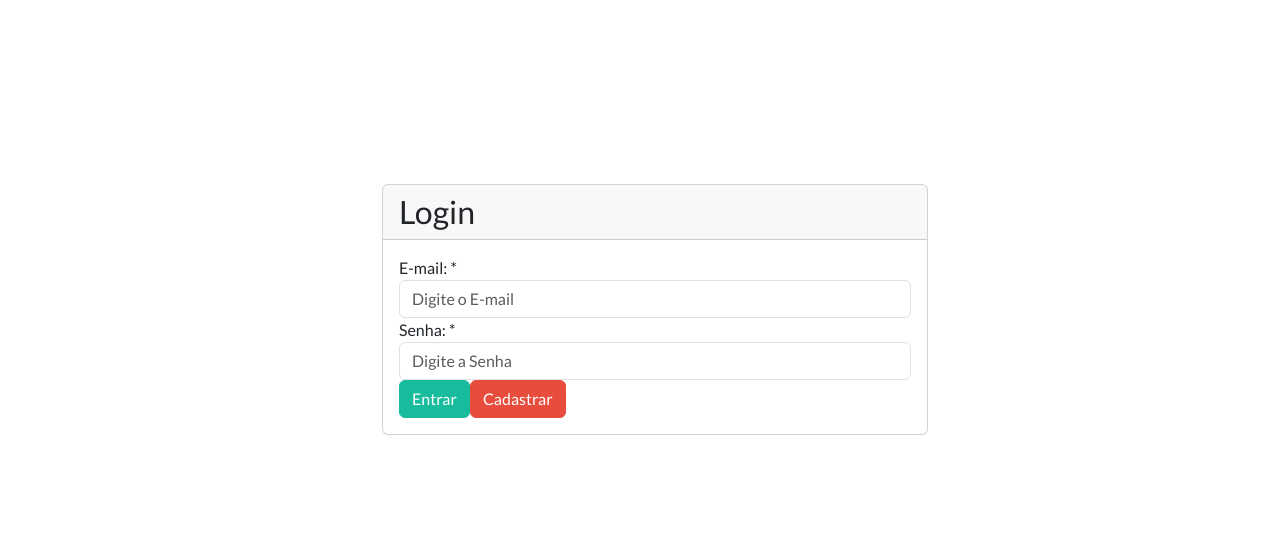
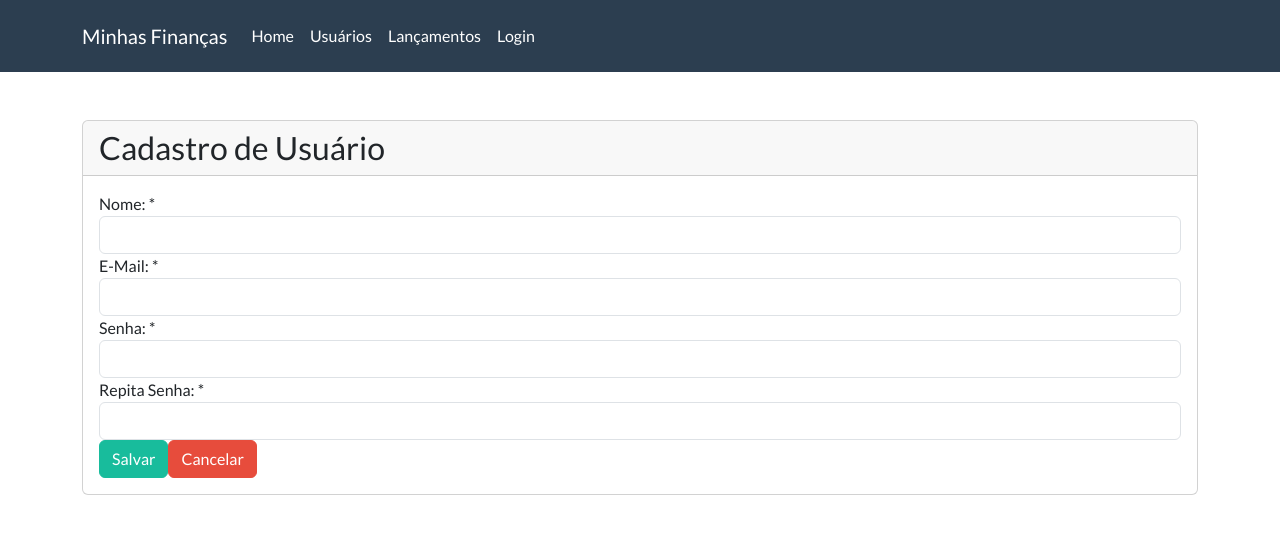
Before and after one commit to dionlan/minhas-financas-app, a React (Create React App) app: page /cadastro-usuarios in a window 1280 px wide. Shown: the top 534 px of the page. Built offline with nearby package versions, Linux system fonts and the light colour scheme.

Commit message:
Atualização do router dom v6.

```diff
--- a/package.json
+++ b/package.json
@@ -9,6 +9,7 @@
     "bootswatch": "^5.1.3",
     "react": "^17.0.2",
     "react-dom": "^17.0.2",
+    "react-router-dom": "^6.2.1",
     "react-scripts": "5.0.0",
     "web-vitals": "^2.1.2"
   },
--- a/src/App.js
+++ /dev/null
@@ -1,17 +0,0 @@
-import React from 'react';
-import Login from './views/login'
-import 'bootswatch/dist/flatly/bootstrap.css'
-import './custom.css'
-
-class App extends React.Component {
-
-  render(){
-    return(
-      <div>
-        <Login />
-      </div>
-    )
-  }
-}
-
-export default App
--- a/src/components/card.js
+++ b/src/components/card.js
@@ -4,7 +4,7 @@
 
     render(){
         return(
-            <div className="card mb-3">
+            <div className="card md-3">
                 <h3 className="card-header">{this.props.title}</h3>
                     <div className="card-body">
                         {this.props.children}
--- a/src/components/form-group.js
+++ b/src/components/form-group.js
@@ -1,3 +1,5 @@
+import React from 'react'
+
 function FormGroup(props){
     return(
         <div className="form-group">
--- /dev/null
+++ b/src/components/navbar.js
@@ -0,0 +1,27 @@
+import React from "react";
+import NavbarItem from "./navbarItem";
+
+function Navbar(){
+    return(
+        <div className="navbar navbar-expand-lg fixed-top navbar-dark bg-primary">
+            <div className="container">
+                <a href="https://bootswatch.com/" className="navbar-brand">Minhas Finanças</a>
+                <button className="navbar-toggler" type="button" data-toggle="collapse"
+                        data-target="#navbarResponsive" aria-controls="navbarResponsive"
+                        aria-expanded="false" aria-label="Toggle navigation">
+                    <span className="navbar-toggler-icon" />
+                </button>
+                <div className="collapse navbar-collapse" id="navbarResponsive">
+                    <ul className="navbar-nav">
+                        <NavbarItem href="/" label="Home" />
+                        <NavbarItem href="/cadastro-usuarios" label="Usuários" />
+                        <NavbarItem href="/" label="Lançamentos" />
+                        <NavbarItem href="/login" label="Login" />
+                    </ul>
+                </div>
+            </div>
+        </div>
+    )
+}
+
+export default Navbar
--- /dev/null
+++ b/src/components/navbarItem.js
@@ -0,0 +1,11 @@
+import React from "react";
+
+function NavbarItem(props){
+    return(
+        <li className="nav-item">
+            <a className="nav-link" href={props.href}>{props.label}</a>
+        </li>
+    )
+}
+
+export default NavbarItem
--- a/src/index.js
+++ b/src/index.js
@@ -1,6 +1,6 @@
 import React from 'react';
 import ReactDOM from 'react-dom';
-import App from './App';
+import App from './main/App';
 
 ReactDOM.render(
   <React.StrictMode>
--- /dev/null
+++ b/src/main/App.js
@@ -0,0 +1,21 @@
+import React from 'react';
+import Rotas from './rotas';
+import 'bootswatch/dist/flatly/bootstrap.css'
+import '../custom.css'
+import Navbar from '../components/navbar';
+
+class App extends React.Component {
+
+  render(){
+    return(
+      <>
+        <Navbar />
+          <div className='container'>
+            <Rotas />
+          </div>
+      </>
+    )
+  }
+}
+
+export default App
--- /dev/null
+++ b/src/main/rotas.js
@@ -0,0 +1,18 @@
+import React from "react";
+import Login from "../views/login";
+import CadastroUsuario from "../views/cadastroUsuario";
+
+import { BrowserRouter as Router, Route, Routes } from 'react-router-dom'
+
+function Rotas(){
+    return(
+        <Router>
+            <Routes>
+                <Route path="/login" element={<Login/>} />
+                <Route path="/cadastro-usuarios" element={<CadastroUsuario/>}/>
+            </Routes>
+        </Router>
+    )
+}
+
+export default Rotas
--- /dev/null
+++ b/src/views/cadastroUsuario.js
@@ -0,0 +1,50 @@
+import React from "react"
+import Card from "../components/card"
+import FormGroup from "../components/form-group"
+
+class CadastroUsuario extends React.Component{
+
+    state = {
+        nome: '',
+        email: '',
+        senha: '',
+        senhaRepeticao: ''
+    }
+
+    cadastar = () => {
+        console.log(this.state)
+    }
+
+    render(){
+        return(
+            <Card title="Cadastro de Usuário">
+                <div className="row">
+                    <div className="col-lg-12">
+                        <div className="bs-component">
+                            <FormGroup label="Nome: *" htmlFor="inputNome">
+                                <input type="text" id="inputNome" className="form-control" name="nome" onChange={e => this.setState({nome: e.target.value})}/>
+                            </FormGroup>
+
+                            <FormGroup label="E-Mail: *" htmlFor="inputEmail">
+                                <input type="email" id="inputEmail" className="form-control" name="email" onChange={e => this.setState({email: e.target.value})}/>
+                            </FormGroup>
+
+                            <FormGroup label="Senha: *" htmlFor="inputSenha">
+                                <input type="password" id="inputSenha" className="form-control" name="senha" onChange={e => this.setState({senha: e.target.value})}/>
+                            </FormGroup>
+
+                            <FormGroup label="Repita Senha: *" htmlFor="inputRepitaSenha">
+                                <input type="password" id="inputRepitaSenha" className="form-control" name="inputRepitaSenha" onChange={e => this.setState({senhaRepeticao: e.target.value})}/>
+                            </FormGroup>
+
+                            <button type="button" onClick={this.cadastar} className="btn btn-success">Salvar</button>
+                            <button type="button" className="btn btn-danger">Cancelar</button>
+
+                        </div>
+                    </div>
+                </div>
+            </Card>
+        )
+    }
+}
+export default CadastroUsuario
--- a/src/views/login.js
+++ b/src/views/login.js
@@ -1,6 +1,8 @@
 import React from 'react'
 import Card from '../components/card'
 import FormGroup from '../components/form-group'
+import { useNavigate } from 'react-router-dom'
+import CadastroUsuario from './cadastroUsuario'
 
 class Login extends React.Component{
 
@@ -14,9 +16,16 @@
         console.log('Senha: ', this.state.senha)
     }
 
+    preparaCadastro = () => {
+        const navigate = useNavigate();
+        function handleClick() {
+            navigate('/cadastro-usuarios')
+        }
+
+    }
+
     render(){
         return(
-            <div className="container">
             <div className="row">
                 <div className="col-md-6" style={ {position: "relative", left: "300px"} }>
                     <div className="bs-docs-section">
@@ -37,8 +46,8 @@
                                                 placeholder="Digite a Senha"/>
 
                                             </FormGroup>
-                                                <button onClick={ (this.entrar) } className='btn btn-success'>Entrar</button>
-                                                <button className='btn btn-danger'>Cadastrar</button>
+                                            <button onClick={this.entrar} className='btn btn-success'>Entrar</button>
+                                            <button onClick={handleClick} className='btn btn-danger'>Cadastrar</button>
 
                                         </fieldset>
                                     </div>
@@ -48,7 +57,6 @@
                     </div>
                 </div>
             </div>
-            </div>
         )
     }
 }
```
Also changed, not shown: 1 other file (tests, documents, lock files or other folders). Lines whose indentation alone changed are shown as unchanged.
